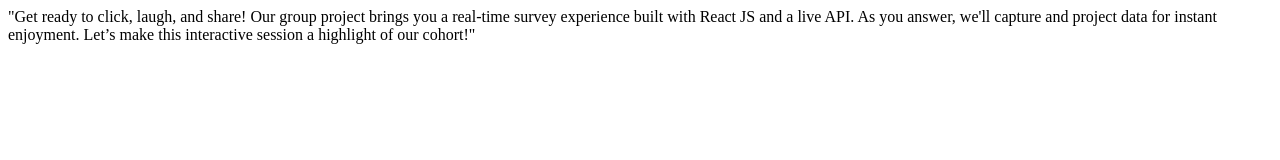
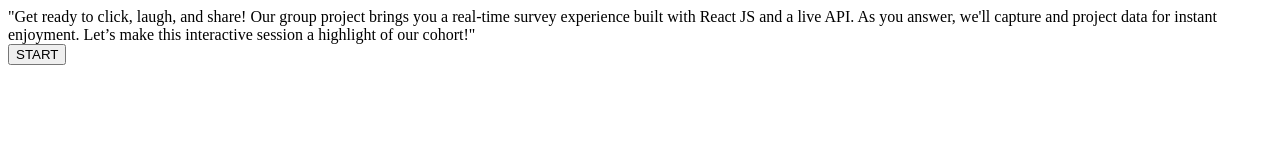
Before and after one commit to ecemonkol/DevRoast, a React (Vite) app: page /instructions in a window 1280 px wide. Shown: the top 160 px of the page. Built offline with nearby package versions, Linux system fonts and the light colour scheme.

Commit message:
add start button to Instruction Page

```diff
--- a/src/pages/InstructionPage.jsx
+++ b/src/pages/InstructionPage.jsx
@@ -1,12 +1,18 @@
 import React from "react";
+import { Link } from "react-router-dom";
 
 function InstructionPage() {
   return (
     <div>
-      "Get ready to click, laugh, and share! Our group project brings you a
-      real-time survey experience built with React JS and a live API. As you
-      answer, we'll capture and project data for instant enjoyment. Let’s make
-      this interactive session a highlight of our cohort!"
+      <div>
+        "Get ready to click, laugh, and share! Our group project brings you a
+        real-time survey experience built with React JS and a live API. As you
+        answer, we'll capture and project data for instant enjoyment. Let’s make
+        this interactive session a highlight of our cohort!"
+      </div>
+      <Link to="/1">
+        <button>START</button>
+      </Link>
     </div>
   );
 }
```
